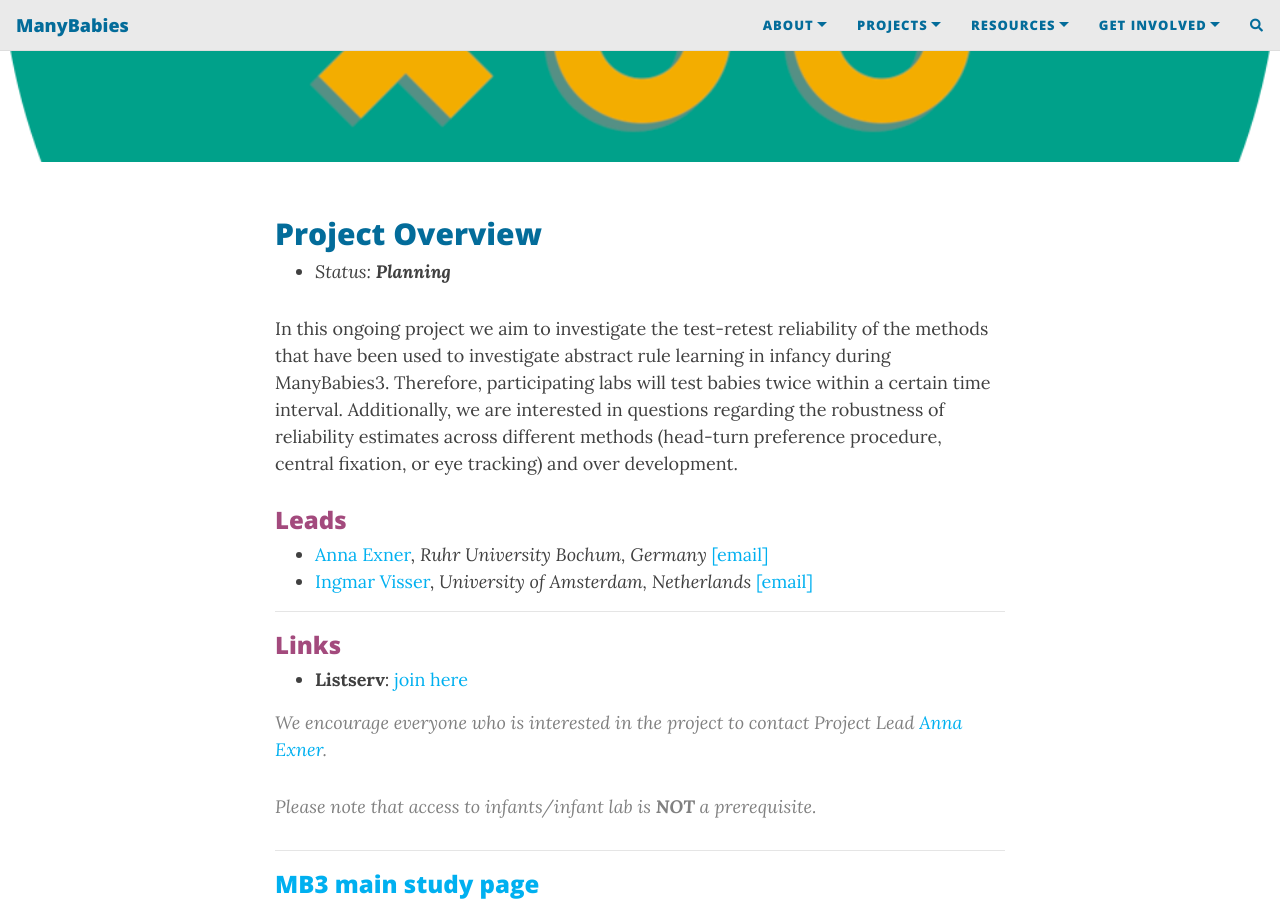
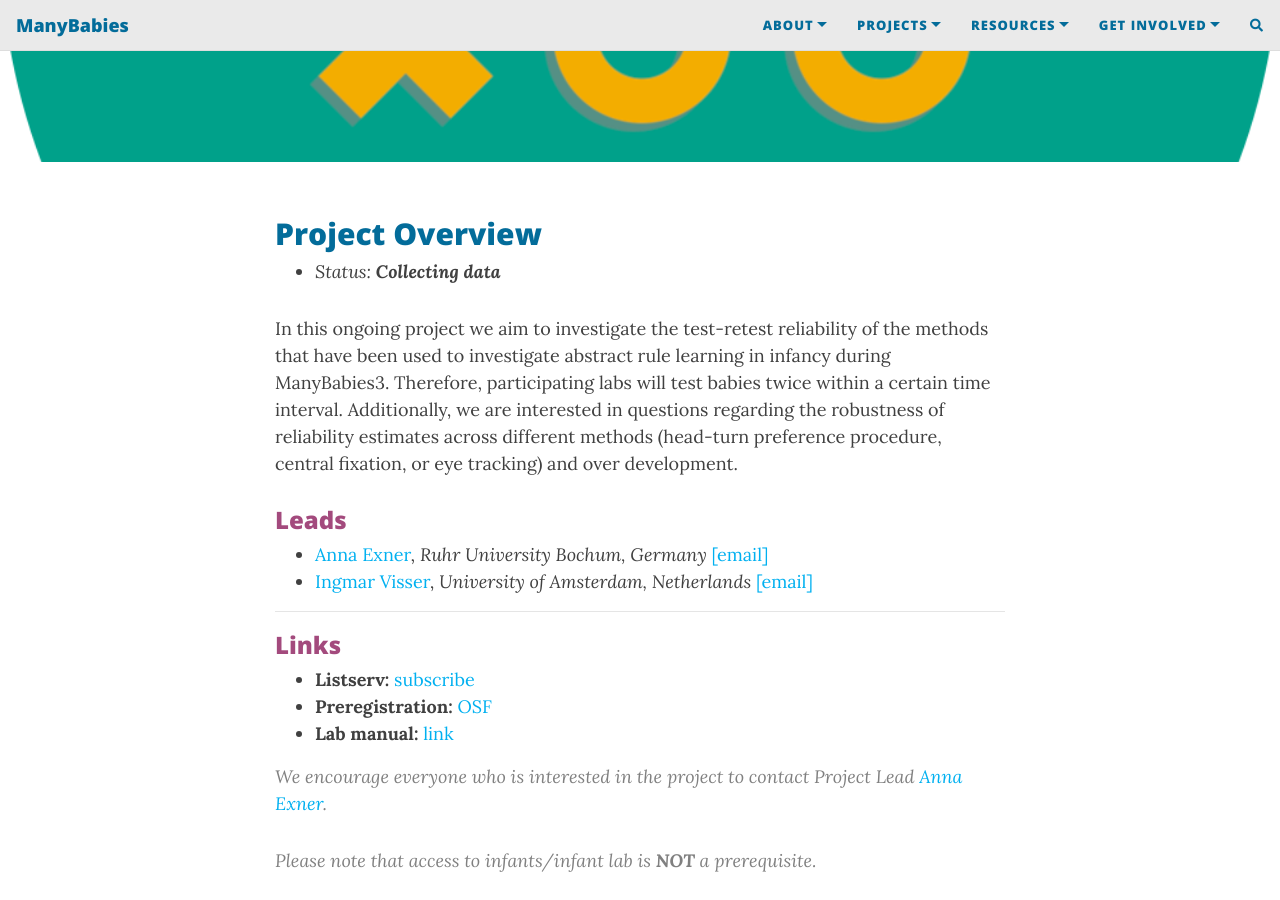
Before and after one commit to manybabies/manybabies.github.io, a Jekyll site: the page built from MB3T.md, in a window 1280 px wide and 900 px high, scrolled down 383 px. Built offline with Jekyll 4.4.1, drawn with Linux system fonts in a browser that asks for light colours; nearby versions of some CDN libraries; comment, search, counter and statistics services are not loaded.

Commit message:
Update MB3T.md

```diff
--- a/MB3T.md
+++ b/MB3T.md
@@ -7,7 +7,7 @@ cover-img: /assets/img/MB3_logo.png
 
 ## Project Overview
 
-* *Status: **Planning***
+* *Status: **Collecting data***
 
 In this ongoing project we aim to investigate the test-retest reliability of the methods that have been used to investigate abstract rule learning in infancy during ManyBabies3. Therefore, participating labs will test babies twice within a certain time interval. Additionally, we are interested in questions regarding the robustness of reliability estimates across different methods (head-turn preference procedure, central fixation, or eye tracking) and over development.
 
@@ -19,7 +19,9 @@ In this ongoing project we aim to investigate the test-retest reliability of the
 
 ***
 ### Links
-* **Listserv**: [join here](https://groups.google.com/g/mb3t)
+* **Listserv:** [subscribe](https://groups.google.com/g/mb3t)
+* **Preregistration:** [OSF](https://osf.io/ma8z5)
+* **Lab manual:** [link](https://docs.google.com/document/d/1lSn2U7gT7v-k0_HLlzoyzsdQiLAgJlDd/edit?usp=sharing&ouid=109835695047974693970&rtpof=true&sd=true)
 
 > We encourage everyone who is interested in the project to contact Project Lead [Anna Exner](mailto:anna.exner@posteo.de).
 
```
